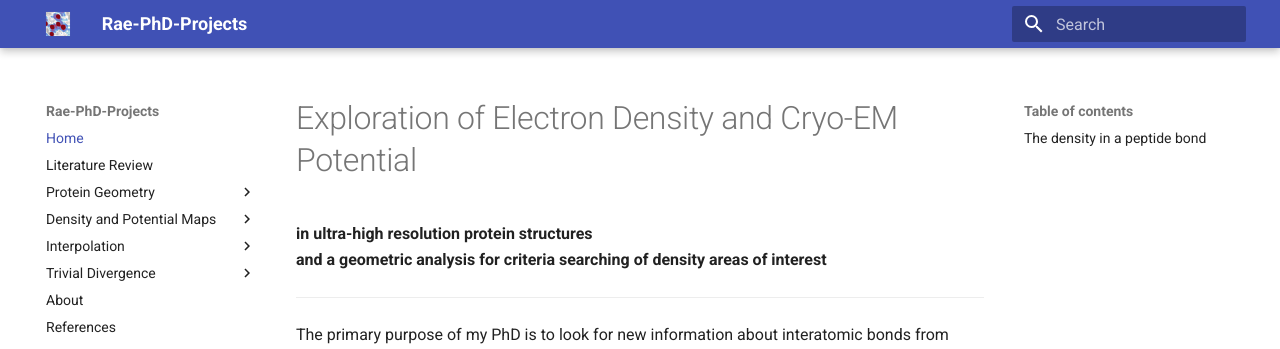
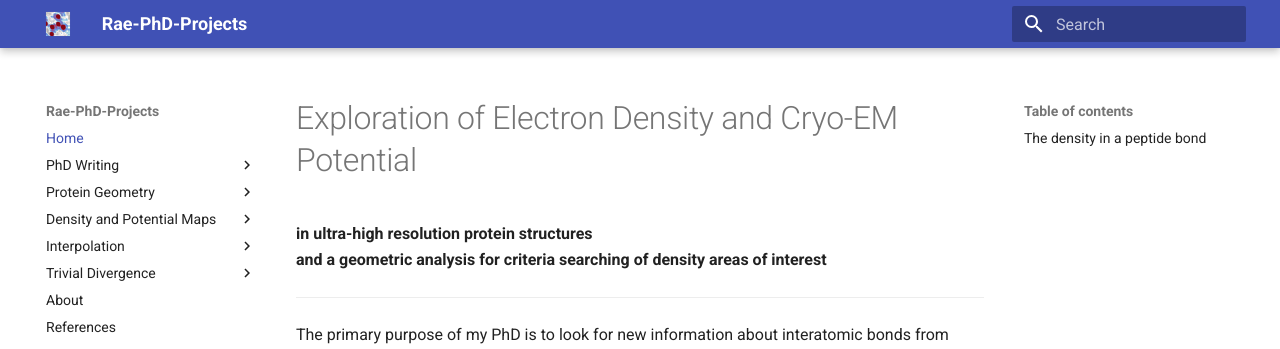
Before and after one commit to rae-gh/rae, an MkDocs documentation site: the page built from docs/index.md, in a window 1280 px wide. Shown: the top 349 px of the page. Built offline with MkDocs 1.6.1 and Material for MkDocs 9.7.7, drawn with Linux system fonts in a browser that asks for light colours.

Commit message:
Update mkdocs.yml

```diff
--- a/mkdocs.yml
+++ b/mkdocs.yml
@@ -1,7 +1,8 @@
 site_name: Rae-PhD-Projects
 nav:
   - Home: 'index.md'
-  - Literature Review: pdfs/Alcraft_LitReview_2022.pdf
+  - PhD Writing:
+    - Literature Review: pdfs/Alcraft_LitReview_2022.pdf
   - Protein Geometry:
     - Overview: geometry/overview.md
     - Python library: geometry/py-lib.md
```
